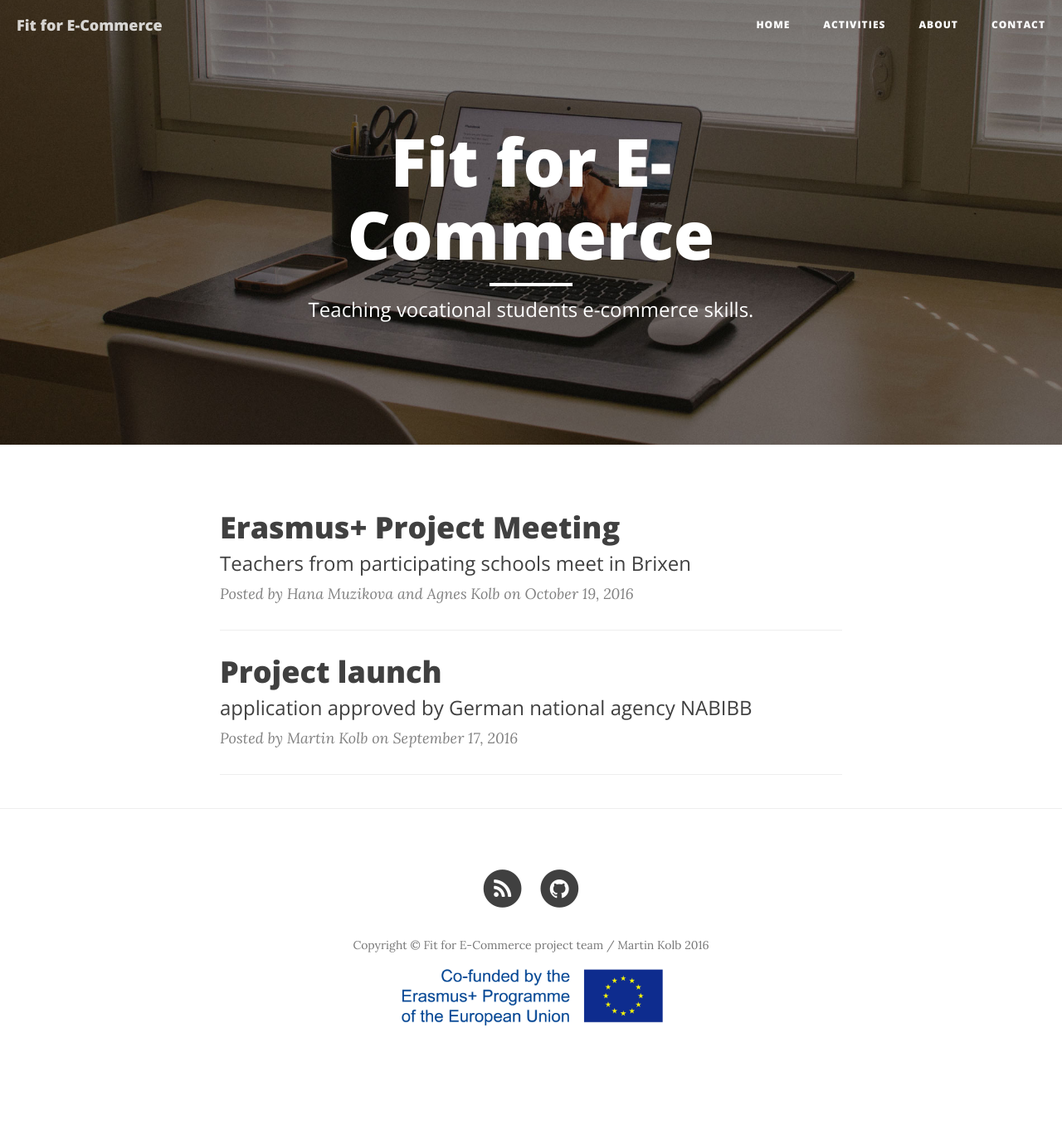
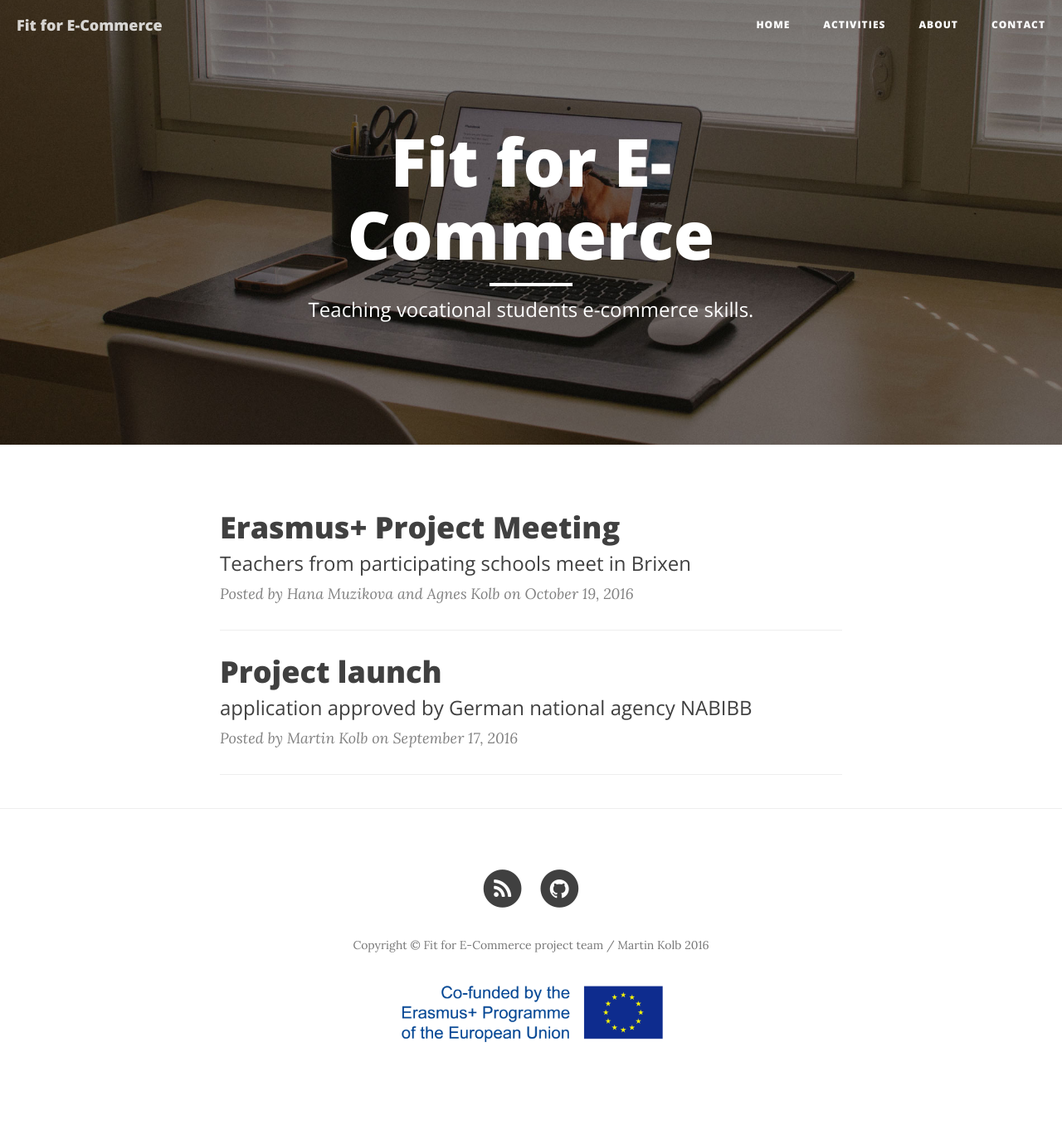
Before and after one commit to fitforecommerce/fitforecommerce.github.io, a Jekyll site: the page built from index.html, in a window 1280 px wide. Shown: the whole page at 83% size. Built offline with Jekyll 4.4.1, drawn with Linux system fonts in a browser that asks for light colours; nearby versions of some CDN libraries; the list of posts is cut into pages by our own code; before the commit the page ends 1322 px from its top, so only the background shows below that.

Commit message:
add vertical margin

```diff
--- a/css/customize.css
+++ b/css/customize.css
@@ -2,6 +2,7 @@ img {
 	/*-webkit-box-shadow: 5px 5px 5px 0px rgba(102,102,102,0.6);
 	-moz-box-shadow: 		5px 5px 5px 0px rgba(102,102,102,0.6);
 	box-shadow: 				5px 5px 5px 0px rgba(102,102,102,0.6);*/
+	margin: 1.0em 0px;
 }
 
 #map_canvas {
```
